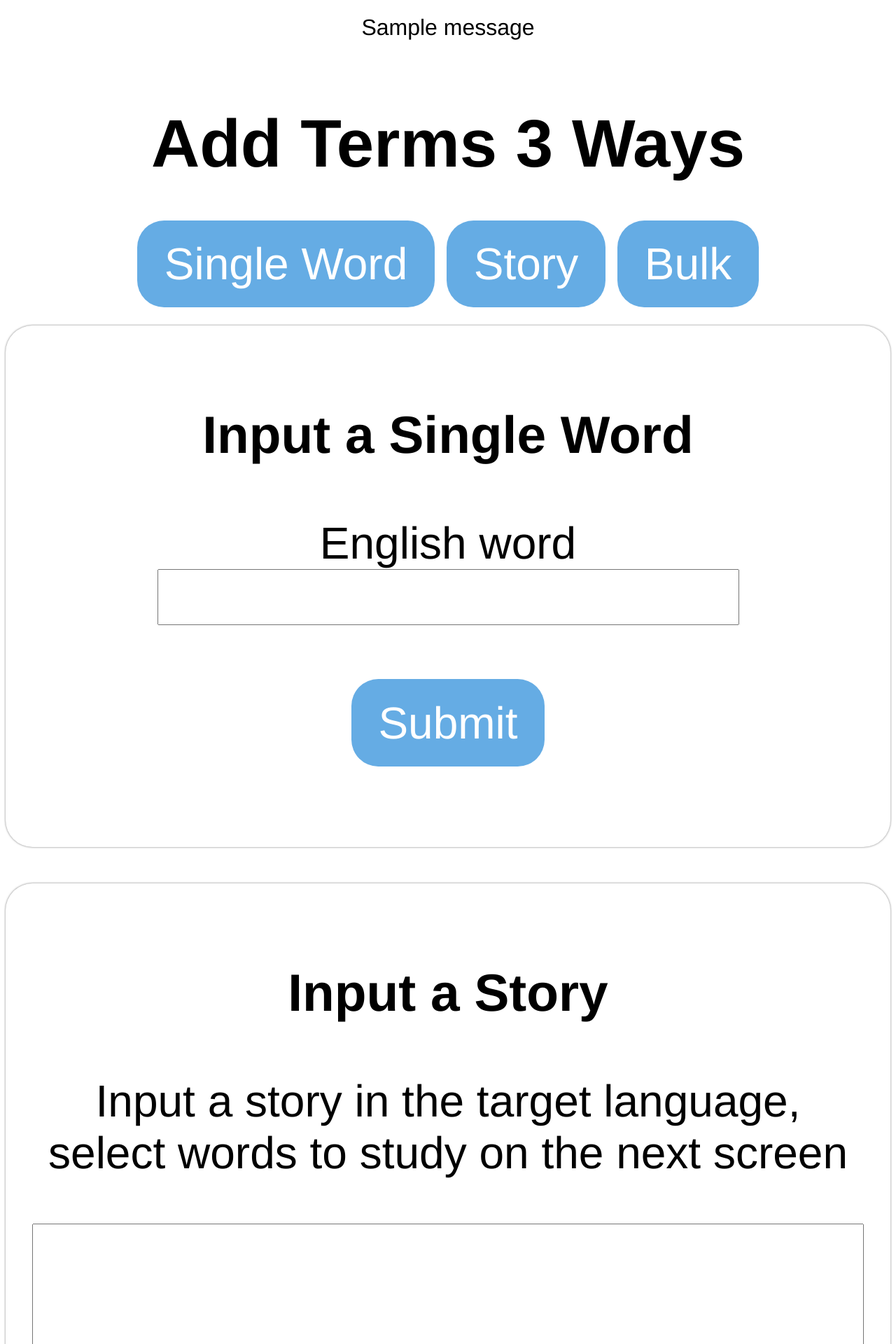
After one commit to lexiekwu/immersion_assist, a Flask app: page /new in a window 1280 px wide. The commit adds this page. Shown: the top 1920 px of the page at 70% size. Run offline with Flask 2, Linux system fonts and the light colour scheme; the visitor is signed in with stand-in values (Sample User, id 1); one stand-in notice (Sample message) is shown; parts of the project's set-up code (start-up, migrations or seed data) failed here and were passed over.

Commit message:
put all the entry methods on the same page

```diff
--- a/main.py
+++ b/main.py
@@ -93,12 +93,12 @@ def stats():
     return render_template("stats.html", week_stats=week_stats)
 
 
-@app.route("/new_card", methods=["GET"])
-def new_card():
+@app.route("/new", methods=["GET"])
+def new():
     if not session.get("uid"):
         return render_template("login.html")
 
-    return render_template("new_card.html")
+    return render_template("new.html")
 
 
 @app.route("/story_time", methods=["GET", "POST"])
@@ -147,8 +147,6 @@ def save_cards():
 
     study_terms = []
 
-    print(request.form)
-
     try:
         if request.form.get("word"):
             study_term = StudyTerm.build_and_save_from_translated_term(
@@ -170,7 +168,7 @@ def save_cards():
 
     except Exception as e:
         flash(f"Did not successfully create your cards. Error was '{str(e)}'", "bad")
-        return render_template("new_card.html")
+        return render_template("new.html")
 
     flash(f"Successfully added {len(study_terms)} terms.", "good")
     return render_template("save_cards.html", study_terms=study_terms)
@@ -224,7 +222,7 @@ def quiz():
 
         if not new_card:
             flash(f"No cards available for quizzing. Try adding more.", "good")
-            return render_template("new_card.html")
+            return render_template("new.html")
 
         session["current_card"] = new_card.to_dict()
         session["flashcard_stack"] = flashcard_stack.to_dicts()
@@ -248,7 +246,7 @@ def quiz():
 
     if not current_card:
         flash(f"No cards available for quizzing. Try adding more.", "good")
-        return render_template("new_card.html")
+        return render_template("new.html")
 
     session["current_card"] = current_card.to_dict()
     session["flashcard_stack"] = flashcard_stack.to_dicts()
--- a/static/style.css
+++ b/static/style.css
@@ -38,12 +38,17 @@ input {
   font-family: inherit;
 }
 
-button, input[type=submit] {
+button, input[type=submit], .button_col_3 {
   color: white;
   background: #65ace4;
   border-radius: 3vw;
   border: 0px;
   padding: 5px 10px;
+}
+
+.button_col_3 {
+  text-decoration: none;
+  padding: 2vw 3vw;
 }
 
 button, input[type=submit] {
@@ -151,3 +156,17 @@ input[type="checkbox"]{
   display:block;
   font-size: 2vw;
 }
+
+.col_3 {
+  width: 32%;
+  display: inline-block;
+  font-size: 2vw;
+  vertical-align: top;
+}
+
+.new_terms_method {
+    border-radius: 3vw;
+    padding: 3vw;
+    margin-top: 4vw;
+    box-shadow: 0px 0px 3px #777;
+}
--- a/templates/edit_card.html
+++ b/templates/edit_card.html
@@ -26,7 +26,7 @@
 
   <div class="nav_footer">
     <span class="material-icons" onclick="window.location.href = '/quiz';">school</span>
-    <span class="material-icons" onclick="window.location.href = '/new_card';">add</span>
+    <span class="material-icons" onclick="window.location.href = '/new';">add</span>
     <span class="material-icons" onclick="window.location.href = '/terms';">dashboard</span>
     <span class="material-icons" onclick="window.location.href = '/stats';">query_stats</span>
 
--- a/templates/index.html
+++ b/templates/index.html
@@ -16,7 +16,7 @@
 
   <div class="nav_footer">
       <span class="material-icons" onclick="window.location.href = '/quiz';">school</span>
-      <span class="material-icons" onclick="window.location.href = '/new_card';">add</span>
+      <span class="material-icons" onclick="window.location.href = '/new';">add</span>
       <span class="material-icons" onclick="window.location.href = '/terms';">dashboard</span>
       <span class="material-icons" onclick="window.location.href = '/stats';">query_stats</span>
 
--- /dev/null
+++ b/templates/new.html
@@ -0,0 +1,50 @@
+<head>
+    <title>Add Terms </title>
+    <link type="text/css" rel="stylesheet" href="{{ url_for('static', filename='style.css') }}">
+    <link href="https://fonts.googleapis.com/icon?family=Material+Icons" rel="stylesheet">
+</head>
+
+<body>
+    {% for category, message in get_flashed_messages(with_categories=True) %}
+        <div class="toast {{category}}">{{ message }}</div>
+    {% endfor %}
+
+    <h2>Add Terms 3 Ways</h2>
+    <a class="button_col_3" href="#single_word">Single Word</a>
+    <a class="button_col_3" href="#story">Story</a>
+    <a class="button_col_3" href="#bulk">Bulk</a>
+
+    <div class="new_terms_method">
+        <h3 id="single_word">Input a Single Word</h3>
+        <form action="/save_cards" method = "POST">
+            <p>English word <input type = "text" name = "word" /></p>
+            <p><input type = "submit" value = "Submit" /></p>
+        </form>
+    </div>
+
+    <div class="new_terms_method">
+        <h3 id="story">Input a Story</h3>
+        <form action="/story_time" method = "POST">
+            <p>Input a story in the target language, select words to study on the next screen</p>
+            <textarea style="width:100%; height:30%" type = "text" name="story"></textarea>
+            <p><input type = "submit" value = "Submit" /></p>
+        </form>
+    </div>
+
+    <div class="new_terms_method">
+        <h3 id="bulk">Bulk Add Words</h3>
+        <form action="/save_cards" method = "POST">
+            <p>Words in form "term pronunciation english"</p>
+            <textarea style="width:100%; height:30%" type = "text" name="terms"></textarea>
+            <p><input type = "submit" value = "Submit" /></p>
+        </form>
+    </div>
+
+    <div class="nav_footer">
+        <span class="material-icons" onclick="window.location.href = '/quiz';">school</span>
+        <span class="material-icons" onclick="window.location.href = '/new';">add</span>
+        <span class="material-icons" onclick="window.location.href = '/terms';">dashboard</span>
+        <span class="material-icons" onclick="window.location.href = '/stats';">query_stats</span>
+
+    </div>
+</body>
--- a/templates/quiz.html
+++ b/templates/quiz.html
@@ -51,7 +51,7 @@
 
 <div class="nav_footer">
   <span class="material-icons" onclick="window.location.href = '/quiz';">school</span>
-  <span class="material-icons" onclick="window.location.href = '/new_card';">add</span>
+  <span class="material-icons" onclick="window.location.href = '/new';">add</span>
   <span class="material-icons" onclick="window.location.href = '/terms';">dashboard</span>
   <span class="material-icons" onclick="window.location.href = '/stats';">query_stats</span>
 
--- a/templates/save_cards.html
+++ b/templates/save_cards.html
@@ -24,7 +24,7 @@
 
 <div class="nav_footer">
   <span class="material-icons" onclick="window.location.href = '/quiz';">school</span>
-  <span class="material-icons" onclick="window.location.href = '/new_card';">add</span>
+  <span class="material-icons" onclick="window.location.href = '/new';">add</span>
   <span class="material-icons" onclick="window.location.href = '/terms';">dashboard</span>
   <span class="material-icons" onclick="window.location.href = '/stats';">query_stats</span>
 
--- a/templates/stats.html
+++ b/templates/stats.html
@@ -28,7 +28,7 @@
 
     <div class="nav_footer">
         <span class="material-icons" onclick="window.location.href = '/quiz';">school</span>
-        <span class="material-icons" onclick="window.location.href = '/new_card';">add</span>
+        <span class="material-icons" onclick="window.location.href = '/new';">add</span>
         <span class="material-icons" onclick="window.location.href = '/terms';">dashboard</span>
         <span class="material-icons" onclick="window.location.href = '/stats';">query_stats</span>
 
--- a/templates/terms.html
+++ b/templates/terms.html
@@ -12,7 +12,7 @@
     <h2>Your study terms</h2>
 
     {% if not terms %}
-    <div onclick="window.location.href = '/new_card';"> Add some cards to see them here! </div>
+    <div onclick="window.location.href = '/new';"> Add some cards to see them here! </div>
     {% endif %}
 
     <div style="column-count: 2; column-gap: 0px;">
@@ -44,7 +44,7 @@
 
     <div class="nav_footer">
         <span class="material-icons" onclick="window.location.href = '/quiz';">school</span>
-        <span class="material-icons" onclick="window.location.href = '/new_card';">add</span>
+        <span class="material-icons" onclick="window.location.href = '/new';">add</span>
         <span class="material-icons" onclick="window.location.href = '/terms';">dashboard</span>
         <span class="material-icons" onclick="window.location.href = '/stats';">query_stats</span>
 
```
Also changed, not shown: templates/new_card.html (deleted, +0 -32 lines), templates/story_time.html (+1 -7 lines), todo.txt (+6 -1 lines).
